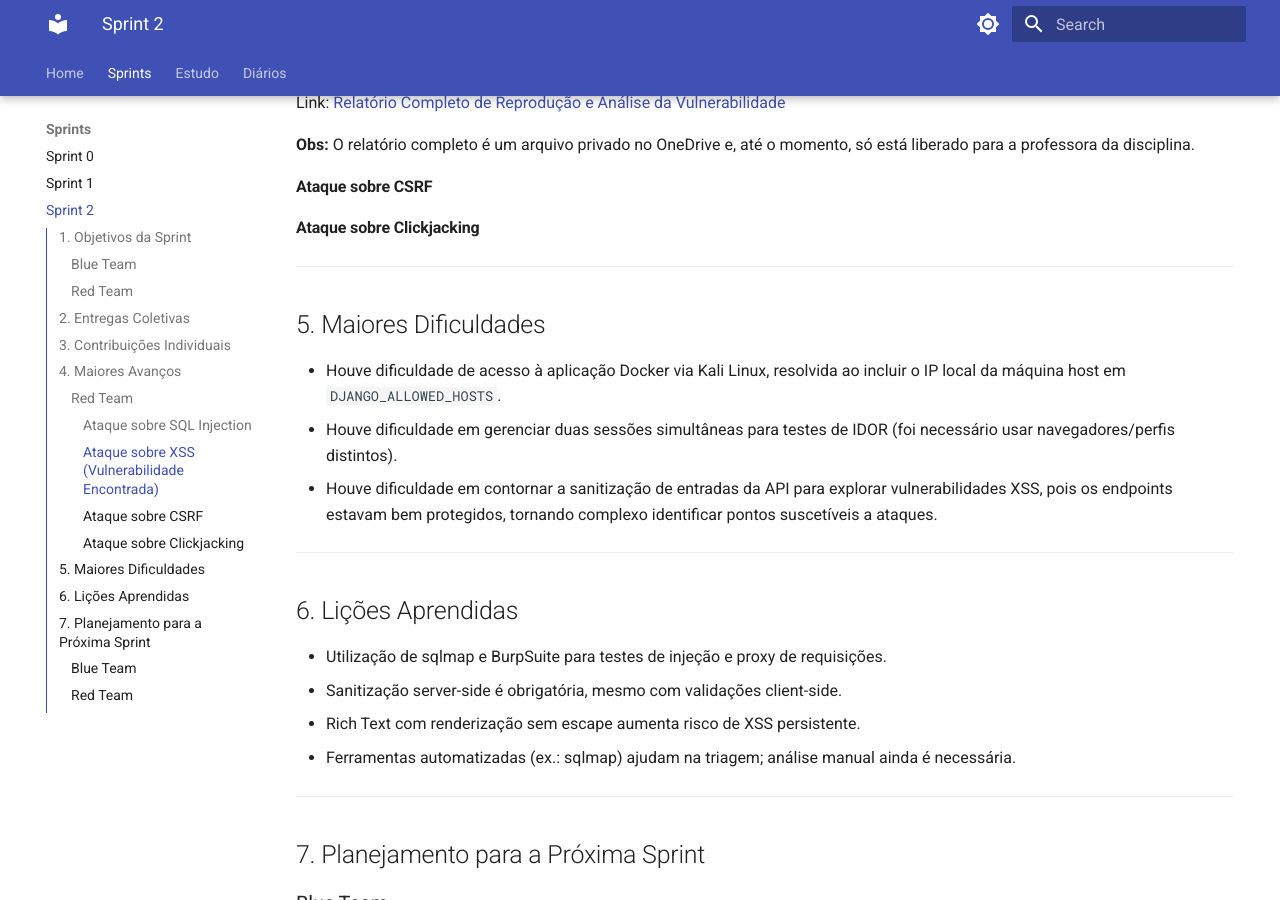
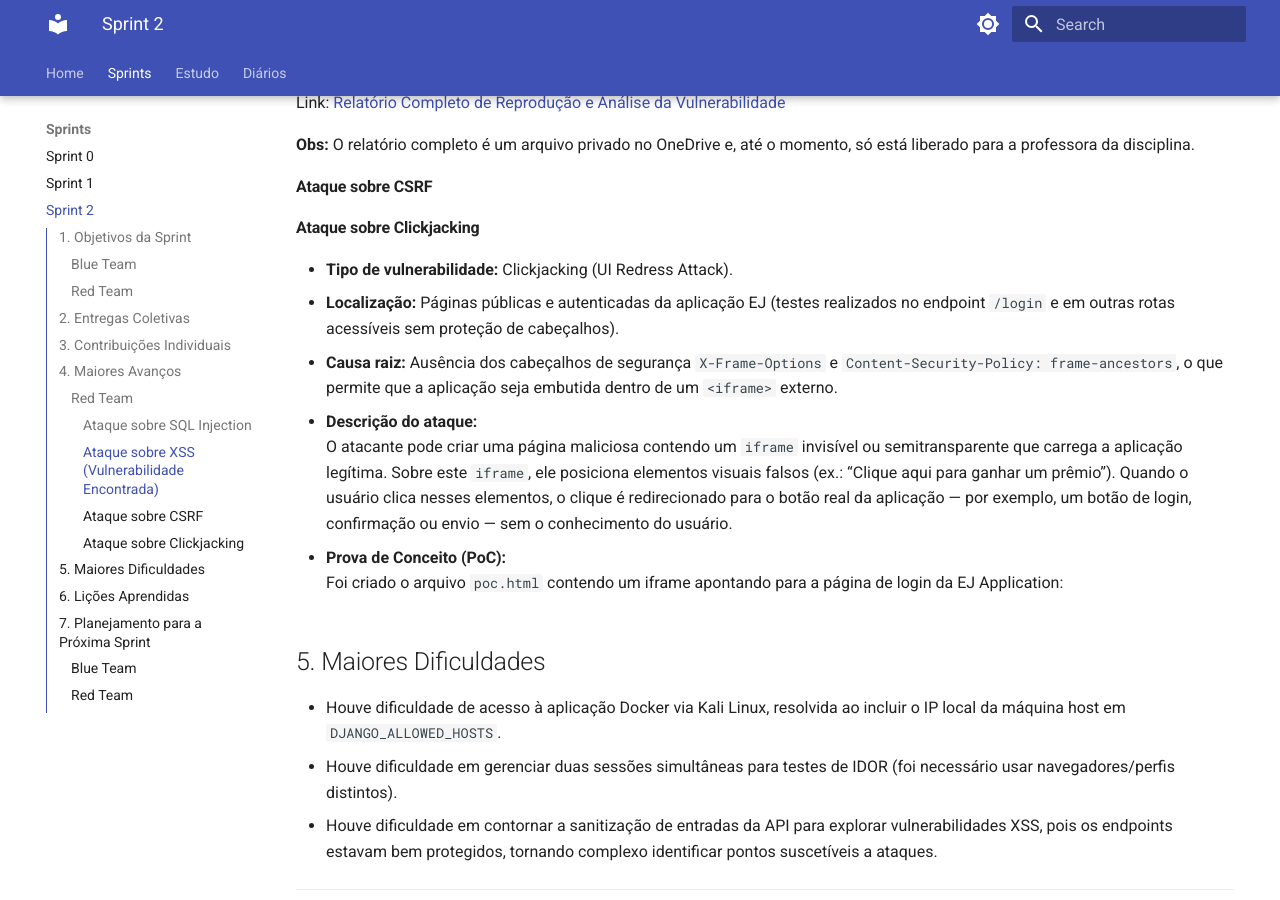
Before and after one commit to unbyytes/GCES, an MkDocs documentation site: the page built from docs/sprints/2.md, in a window 1280 px wide and 900 px high, scrolled down 2010 px. Built offline with MkDocs 1.6.1 and Material for MkDocs 9.7.7, drawn with Linux system fonts in a browser that asks for light colours.

Commit message:
Dia´rio de bordo pedro luiz e seção de clickjacking no relatório da sprint 2

```diff
--- a/docs/sprints/2.md
+++ b/docs/sprints/2.md
@@ -71,7 +71,14 @@ Link: [Relatório Completo de Reprodução e Análise da Vulnerabilidade](https:
 
 #### Ataque sobre Clickjacking
 
----
+* **Tipo de vulnerabilidade:** Clickjacking (UI Redress Attack).
+* **Localização:** Páginas públicas e autenticadas da aplicação EJ (testes realizados no endpoint `/login` e em outras rotas acessíveis sem proteção de cabeçalhos).
+* **Causa raiz:** Ausência dos cabeçalhos de segurança `X-Frame-Options` e `Content-Security-Policy: frame-ancestors`, o que permite que a aplicação seja embutida dentro de um `<iframe>` externo.
+* **Descrição do ataque:**
+  O atacante pode criar uma página maliciosa contendo um `iframe` invisível ou semitransparente que carrega a aplicação legítima. Sobre este `iframe`, ele posiciona elementos visuais falsos (ex.: “Clique aqui para ganhar um prêmio”). Quando o usuário clica nesses elementos, o clique é redirecionado para o botão real da aplicação — por exemplo, um botão de login, confirmação ou envio — sem o conhecimento do usuário.
+
+* **Prova de Conceito (PoC):**
+  Foi criado o arquivo `poc.html` contendo um iframe apontando para a página de login da EJ Application:
 
 ## 5. Maiores Dificuldades
 
```
Also changed, not shown: docs/diarios/231036980/2.md (added, +43 -0 lines).
